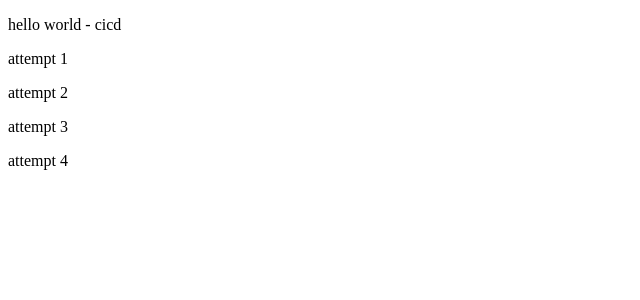
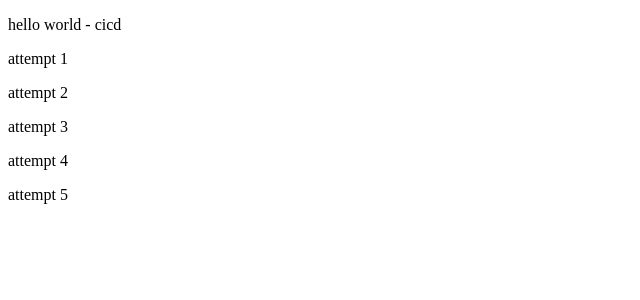
Before and after one commit to a94park/cicd-test, a React (Vite) app: page / in a window 1280 px wide. Shown: the top 300 px of the page, without its empty margins (0-640 px from the left). Built offline with nearby package versions, Linux system fonts and the light colour scheme.

Commit message:
attempt 5 env var vs secrets

```diff
--- a/src/App.jsx
+++ b/src/App.jsx
@@ -6,6 +6,7 @@ function App() {
       <p>attempt 2</p>
       <p>attempt 3</p>
       <p>attempt 4</p>
+      <p>attempt 5</p>
     </>
   );
 }
```
